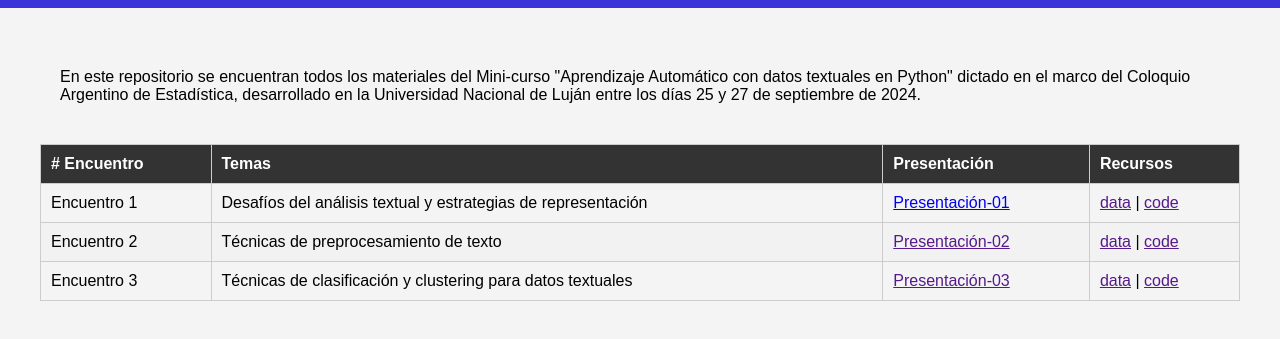
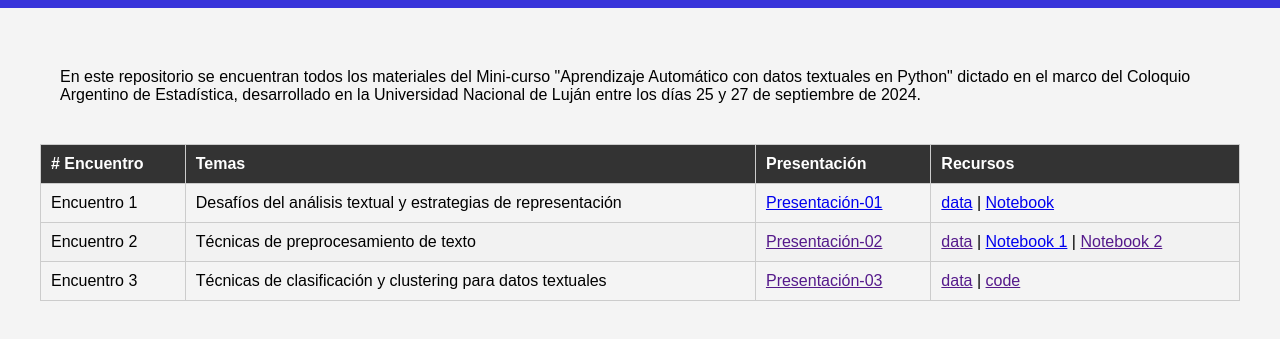
Before and after one commit to jumafernandez/textual-machine-learning-cae, a plain HTML site: page index.html in a window 1280 px wide. Shown: the part 132-471 px from the top of the page. Drawn offline with Linux system fonts and the light colour scheme.

Commit message:
Update index.html

```diff
--- a/index.html
+++ b/index.html
@@ -146,13 +146,13 @@
                     <td>Encuentro 1</td>
                     <td>Desafíos del análisis textual y estrategias de representación</td>
                     <td><a target="_blank" href="https://docs.google.com/presentation/d/1LQpJIH3DrHtMujyLi0kSKyVJfVZd1kv3dsBZqhNL0ik/edit?usp=sharing">Presentación-01</a></td>
-                    <td><a target="_blank" href="">data</a> | <a target="_blank" href="">code</a> </td>
+                    <td><a target="_blank" href="https://github.com/jumafernandez/textual-machine-learning-cae/blob/main/data/encuentro-01/data-train.csv">data</a> | <a target="_blank" href="https://colab.research.google.com/drive/1nX2b2kpAPdalaZH1Rm-QfWgG0-9zRzY4?usp=sharing">Notebook</a> </td>
                 </tr>
                 <tr>
                     <td>Encuentro 2</td>
                     <td>Técnicas de preprocesamiento de texto</td>
                     <td><a target="_blank" href="">Presentación-02</a></td>
-                    <td><a target="_blank" href="">data</a> | <a target="_blank" href="">code</a> </td>
+                    <td><a target="_blank" href="">data</a> | <a target="_blank" href="https://colab.research.google.com/drive/1NTvGA03-LSGh_qFMKMLfUs9FlxSFEwFc?usp=sharing">Notebook 1</a> | <a target="_blank" href="">Notebook 2</a> </td>
                 </tr>
                 <tr>
                     <td>Encuentro 3</td>
```
